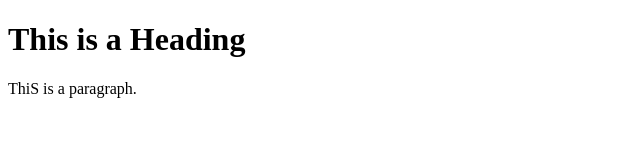
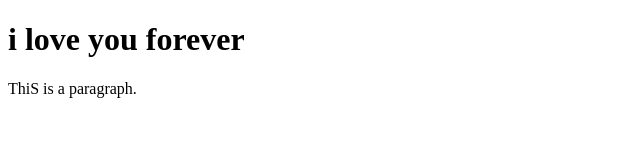
Before and after one commit to krishkrishnaa/jenkins-sample, a plain HTML site: page index.html in a window 1280 px wide. Shown: the whole page, without its empty margins (0-640 px from the left). Drawn offline with Linux system fonts and the light colour scheme.

Commit message:
Update index.html

```diff
--- a/index.html
+++ b/index.html
@@ -5,7 +5,7 @@
 </head>
 <body>
 
-<h1>This is a Heading</h1>
+<h1>i love you forever</h1>
 <p>ThiS is a paragraph.</p>
 
 </body>
```
